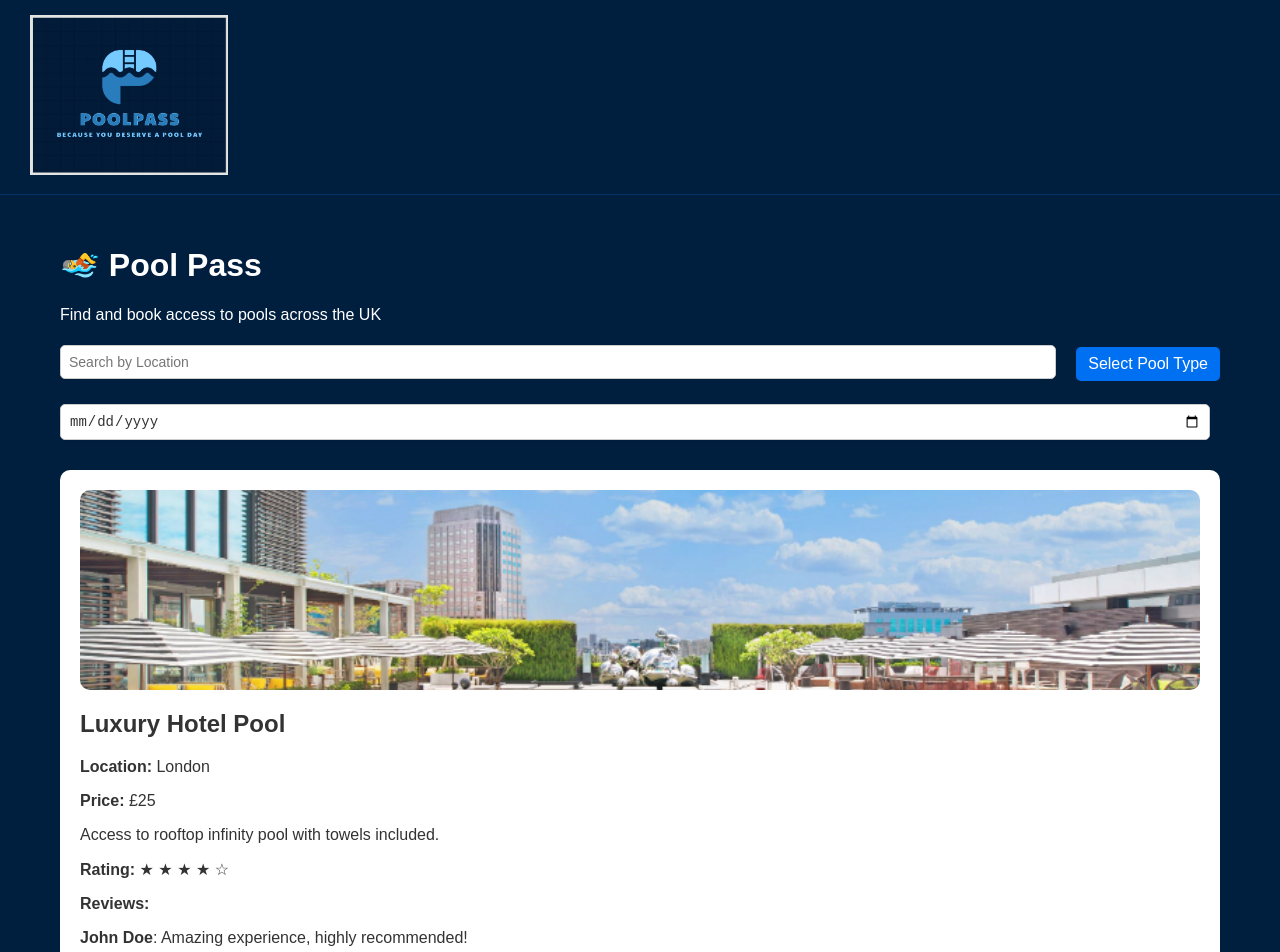
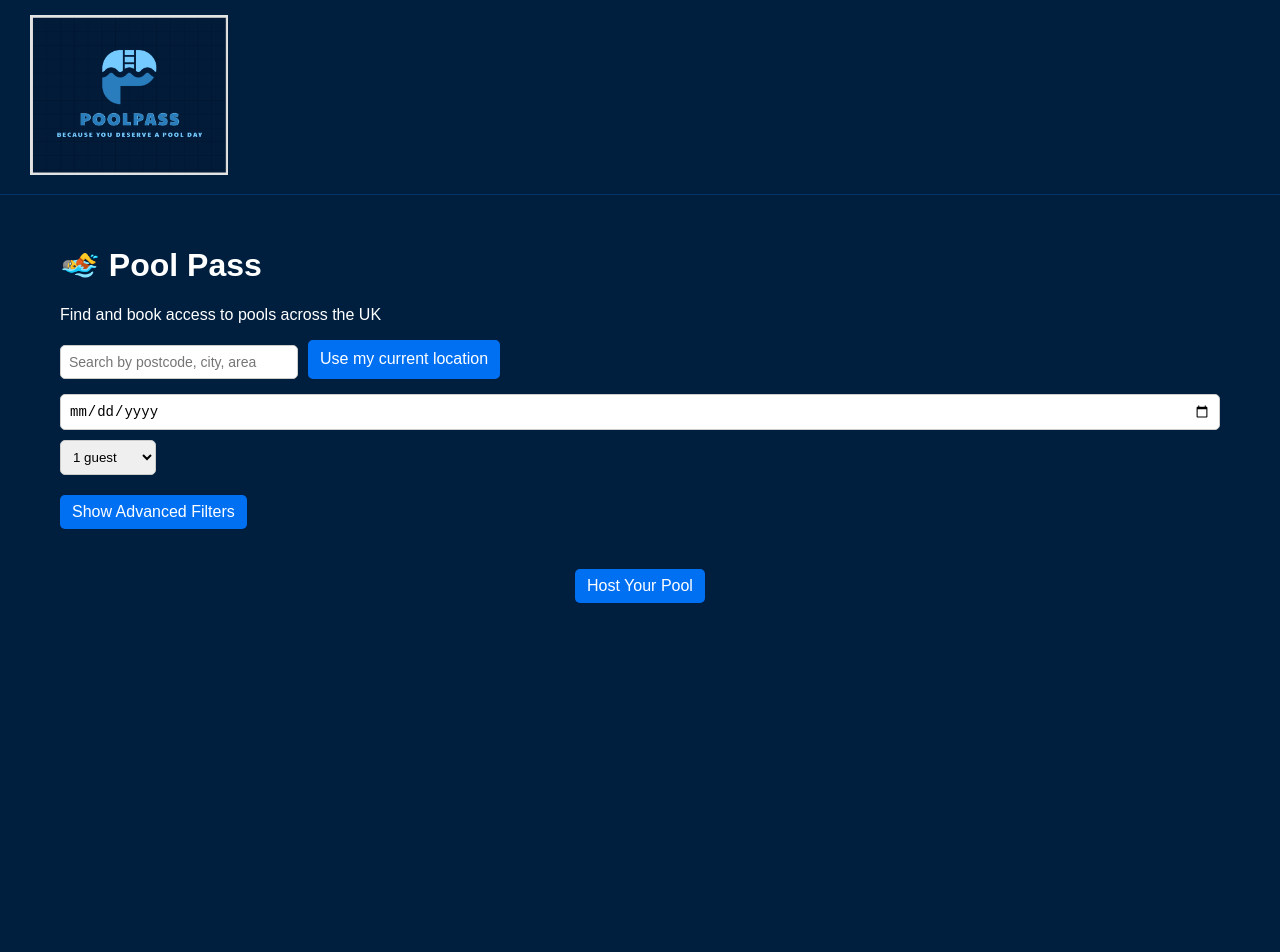
Before and after one commit to SxyWytBoy/PoolPass, a Next.js app: page / in a window 1280 px wide. Shown: the top 952 px of the page. After the commit the page ends 800 px from the top, so only its background shows below. Built offline with nearby package versions, Linux system fonts and the light colour scheme.

Commit message:
Update index.js

```diff
--- a/pages/index.js
+++ b/pages/index.js
@@ -3,97 +3,25 @@ import Link from 'next/link';
 import { useState, useEffect, useRef } from 'react';
 import Image from 'next/image';
 
-const pools = [
-  {
-    id: 1,
-    name: 'Luxury Hotel Pool',
-    location: 'London',
-    price: '£25',
-    description: 'Access to rooftop infinity pool with towels included.',
-    type: 'Hotel Pool',
-    image: '/images/luxury-pool.jpg',
-    availableDates: ['2025-05-15', '2025-05-16'],
-    rating: 4.5,
-    reviews: [
-      { user: 'John Doe', comment: 'Amazing experience, highly recommended!', rating: 5 },
-      { user: 'Jane Smith', comment: 'Lovely pool, but a bit crowded.', rating: 4 },
-    ],
-  },
-  {
-    id: 2,
-    name: 'Countryside B&B Pool',
-    location: 'Somerset',
-    price: '£15',
-    description: 'Peaceful outdoor pool with countryside views.',
-    type: 'Public Pool',
-    image: '/images/countryside-pool.jpeg',
-    availableDates: ['2025-05-14', '2025-05-18'],
-    rating: 3.8,
-    reviews: [
-      { user: 'Alice Brown', comment: 'A relaxing place to unwind!', rating: 4 },
-      { user: 'Bob White', comment: 'Great view, but the pool could be cleaner.', rating: 3 },
-    ],
-  },
-  {
-    id: 3,
-    name: 'City Gym Pool',
-    location: 'Manchester',
-    price: '£10',
-    description: 'Indoor heated pool at modern fitness center.',
-    type: 'Gym Pool',
-    image: '/images/city-gym-pool.jpg',
-    availableDates: ['2025-05-10', '2025-05-12'],
-    rating: 4.2,
-    reviews: [
-      { user: 'Sarah Green', comment: 'Nice pool but a little too small for my liking.', rating: 3 },
-      { user: 'Tom Clark', comment: 'Great for a quick swim after the gym!', rating: 5 },
-    ],
-  },
-];
+const Home = () => {
+  const [search, setSearch] = useState('');
+  const [selectedDate, setSelectedDate] = useState('');
+  const [guests, setGuests] = useState(1);
+  const [showAdvancedFilters, setShowAdvancedFilters] = useState(false);
+  const [userLocation, setUserLocation] = useState('');
 
-export default function Home() {
-  const [search, setSearch] = useState('');
-  const [selectedTypes, setSelectedTypes] = useState([]);
-  const [availableDate, setAvailableDate] = useState('');
-  const [dropdownOpen, setDropdownOpen] = useState(false);
-  const [showMobileFilters, setShowMobileFilters] = useState(false);
-  const dropdownRef = useRef(null);
-
-  const handleTypeChange = (event) => {
-    const value = event.target.value;
-    setSelectedTypes((prev) =>
-      prev.includes(value) ? prev.filter((type) => type !== value) : [...prev, value]
-    );
+  const handleUseMyLocation = () => {
+    if (navigator.geolocation) {
+      navigator.geolocation.getCurrentPosition((position) => {
+        const { latitude, longitude } = position.coords;
+        setUserLocation(`Lat: ${latitude.toFixed(2)}, Lon: ${longitude.toFixed(2)}`);
+      });
+    } else {
+      alert('Geolocation not supported.');
+    }
   };
 
-  useEffect(() => {
-    const handleClickOutside = (event) => {
-      if (dropdownRef.current && !dropdownRef.current.contains(event.target)) {
-        setDropdownOpen(false);
-      }
-    };
-    document.addEventListener('mousedown', handleClickOutside);
-    return () => document.removeEventListener('mousedown', handleClickOutside);
-  }, []);
-
-  const filteredPools = pools.filter((pool) => {
-    const matchesLocation = pool.location.toLowerCase().includes(search.toLowerCase());
-    const matchesType = selectedTypes.length > 0 ? selectedTypes.includes(pool.type) : true;
-    const matchesDate = availableDate ? pool.availableDates.includes(availableDate) : true;
-    return matchesLocation && matchesType && matchesDate;
-  });
-
-  const renderRatingStars = (rating) => {
-    const fullStars = Math.floor(rating);
-    const halfStars = rating % 1 !== 0;
-    let stars = [];
-
-    for (let i = 0; i < fullStars; i++) stars.push('★');
-    if (halfStars) stars.push('☆');
-    while (stars.length < 5) stars.push('☆');
-
-    return stars.join(' ');
-  };
+  const locations = ['London', 'Manchester', 'Somerset', 'Liverpool', 'Bristol'];
 
   const buttonStyle = {
     padding: '8px 12px',
@@ -105,136 +33,140 @@ export default function Home() {
     fontWeight: '500',
   };
 
-  const buttonHoverStyle = {
-    ...buttonStyle,
-    backgroundColor: '#005ac1',
-  };
-
   return (
     <div className="container" style={{ padding: '20px' }}>
       <h1>🏊 Pool Pass</h1>
       <p>Find and book access to pools across the UK</p>
 
-      {/* Mobile Filter Toggle */}
-      <div className="mobile-filter-toggle" style={{ marginBottom: '10px', display: 'none' }}>
-        <button
-          onClick={() => setShowMobileFilters(!showMobileFilters)}
-          style={buttonStyle}
-        >
-          {showMobileFilters ? 'Hide Filters' : 'Show Filters'}
-        </button>
+      {/* ✅ Basic Search Filters */}
+      <div className="basic-filters" style={{ marginBottom: '20px', display: 'flex', flexWrap: 'wrap', gap: '10px' }}>
+        {/* 📍 Location Search */}
+        <div>
+          <input
+            list="location-options"
+            placeholder="Search by postcode, city, area"
+            value={search}
+            onChange={(e) => setSearch(e.target.value)}
+            style={{ padding: '8px', width: '220px', borderRadius: '5px', border: '1px solid #ccc' }}
+          />
+          <datalist id="location-options">
+            {locations.map((loc, idx) => <option key={idx} value={loc} />)}
+          </datalist>
         </div>
 
-      {/* Filters Section */}
-      <div
-        className="filters"
-        style={{
-          marginBottom: '20px',
-          display: showMobileFilters ? 'block' : 'flex',
-          flexWrap: 'wrap',
-          gap: '10px',
-        }}
-      >
+        {/* 📍 Use Current Location */}
+        <button onClick={handleUseMyLocation} style={buttonStyle}>
+          Use my current location
+        </button>
+        {userLocation && <span style={{ marginTop: '8px', fontStyle: 'italic' }}>{userLocation}</span>}
+
+        {/* 📅 Date Picker */}
         <input
-          type="text"
-          placeholder="Search by Location"
-          value={search}
-          onChange={(e) => setSearch(e.target.value)}
-          style={{
-            padding: '8px',
-            width: '300px',
-            borderRadius: '5px',
-            border: '1px solid #ccc',
-            flexGrow: 1,
-          }}
+          type="date"
+          value={selectedDate}
+          onChange={(e) => setSelectedDate(e.target.value)}
+          style={{ padding: '8px', borderRadius: '5px', border: '1px solid #ccc' }}
         />
 
-        {/* Pool Type Filter */}
-        <div style={{ position: 'relative' }} ref={dropdownRef}>
-          <button
-            onClick={() => setDropdownOpen(!dropdownOpen)}
-            style={buttonStyle}
+        {/* 👥 Number of Guests */}
+        <select
+          value={guests}
+          onChange={(e) => setGuests(Number(e.target.value))}
+          style={{ padding: '8px', borderRadius: '5px', border: '1px solid #ccc' }}
         >
-            Select Pool Type
+          {[...Array(10)].map((_, i) => (
+            <option key={i} value={i + 1}>
+              {i + 1} guest{i > 0 ? 's' : ''}
+            </option>
+          ))}
+          <option value="10+">10+</option>
+        </select>
+      </div>
+
+      {/* 🔧 Advanced Filters Toggle */}
+      <button onClick={() => setShowAdvancedFilters(!showAdvancedFilters)} style={{ ...buttonStyle, marginBottom: '10px' }}>
+        {showAdvancedFilters ? 'Hide Advanced Filters' : 'Show Advanced Filters'}
       </button>
-          {dropdownOpen && (
-            <div
-              style={{
-                position: 'absolute',
-                backgroundColor: 'white',
-                boxShadow: '0px 8px 16px rgba(0, 0, 0, 0.2)',
-                zIndex: 1,
-                padding: '10px',
-                borderRadius: '5px',
-                width: '200px',
-              }}
-            >
-              {['Hotel Pool', 'Public Pool', 'Gym Pool', 'Private Pool'].map((type) => (
-                <div key={type} style={{ marginBottom: '10px' }}>
-                  <label htmlFor={type} style={{ cursor: 'pointer', color: '#333' }}>
-                    <input
-                      type="checkbox"
-                      value={type}
-                      checked={selectedTypes.includes(type)}
-                      onChange={handleTypeChange}
-                      id={type}
-                      style={{ marginRight: '10px' }}
-                    />
+
+      {/* 🔧 Advanced Filters Section */}
+      {showAdvancedFilters && (
+        <div style={{ border: '1px solid #ccc', borderRadius: '10px', padding: '15px', marginBottom: '20px' }}>
+          <h3>Advanced Filters</h3>
+
+          {/* ✅ Amenities */}
+          <fieldset>
+            <legend>Amenities</legend>
+            {['Heated pool', 'Hot tub', 'Loungers', 'Towels provided', 'Changing rooms', 'Food/drinks available', 'Wi-Fi', 'Parking'].map((amenity, i) => (
+              <label key={i} style={{ display: 'block', marginBottom: '5px' }}>
+                <input type="checkbox" style={{ marginRight: '8px' }} />
+                {amenity}
+              </label>
+            ))}
+          </fieldset>
+
+          {/* 🏊 Pool Type */}
+          <fieldset>
+            <legend>Pool Type</legend>
+            {['Hotel', 'Private home', 'Airbnb-style', 'Indoor', 'Outdoor'].map((type, i) => (
+              <label key={i} style={{ display: 'block', marginBottom: '5px' }}>
+                <input type="checkbox" style={{ marginRight: '8px' }} />
                 {type}
               </label>
-                </div>
             ))}
+          </fieldset>
+
+          {/* 💷 Price Range */}
+          <fieldset>
+            <legend>Price Range (£)</legend>
+            <input type="number" placeholder="Min" style={{ marginRight: '10px', padding: '5px' }} />
+            <input type="number" placeholder="Max" style={{ padding: '5px' }} />
+          </fieldset>
+
+          {/* 🕒 Time of Day */}
+          <fieldset>
+            <legend>Time of Day</legend>
+            {['Morning', 'Afternoon', 'Evening'].map((slot, i) => (
+              <label key={i} style={{ marginRight: '15px' }}>
+                <input type="radio" name="timeOfDay" style={{ marginRight: '5px' }} />
+                {slot}
+              </label>
+            ))}
+          </fieldset>
+
+          {/* ➕ Add-ons */}
+          <fieldset>
+            <legend>Add-ons</legend>
+            {['Food packages', 'Day beds', 'Alcohol', 'Kids’ area'].map((addon, i) => (
+              <label key={i} style={{ display: 'block', marginBottom: '5px' }}>
+                <input type="checkbox" style={{ marginRight: '8px' }} />
+                {addon}
+              </label>
+            ))}
+          </fieldset>
+
+          {/* ♿ Accessibility */}
+          <fieldset>
+            <legend>Accessibility</legend>
+            {['Wheelchair access', 'Step-free access', 'Baby changing'].map((acc, i) => (
+              <label key={i} style={{ display: 'block', marginBottom: '5px' }}>
+                <input type="checkbox" style={{ marginRight: '8px' }} />
+                {acc}
+              </label>
+            ))}
+          </fieldset>
+
+          {/* 🐶 Pet-Friendly */}
+          <fieldset>
+            <legend>Pet-Friendly</legend>
+            <label>
+              <input type="checkbox" style={{ marginRight: '8px' }} />
+              Show pet-friendly pools only
+            </label>
+          </fieldset>
         </div>
       )}
-        </div>
 
-        {/* Date Picker */}
-        <input
-          type="date"
-          value={availableDate}
-          onChange={(e) => setAvailableDate(e.target.value)}
-          style={{
-            padding: '8px',
-            borderRadius: '5px',
-            border: '1px solid #ccc',
-          }}
-        />
-      </div>
-
-      {/* Display Pools */}
-      <div>
-        {filteredPools.map((pool) => (
-          <div key={pool.id} className="card" style={{ marginBottom: '20px' }}>
-            <div style={{ position: 'relative', width: '100%', height: '200px', marginBottom: '15px' }}>
-              <Image
-                src={pool.image}
-                alt={pool.name}
-                layout="fill"
-                objectFit="cover"
-                style={{ borderRadius: '10px' }}
-              />
-            </div>
-            <h2>{pool.name}</h2>
-            <p><strong>Location:</strong> {pool.location}</p>
-            <p><strong>Price:</strong> {pool.price}</p>
-            <p>{pool.description}</p>
-            <p><strong>Rating:</strong> {renderRatingStars(pool.rating)}</p>
-            <div>
-              <strong>Reviews:</strong>
-              {pool.reviews.map((review, index) => (
-                <div key={index} style={{ marginBottom: '10px' }}>
-                  <p><strong>{review.user}</strong>: {review.comment}</p>
-                  <p>{renderRatingStars(review.rating)}</p>
-                </div>
-              ))}
-            </div>
-            <Link href={`/pool/${pool.id}`}>
-              <button style={{ ...buttonStyle, marginTop: '10px' }}>View Details</button>
-            </Link>
-          </div>
-        ))}
-      </div>
-
+      {/* Example Button: Replace this with filtered pool results logic */}
       <div style={{ marginTop: '30px', textAlign: 'center' }}>
         <Link href="/host">
           <button style={buttonStyle}>Host Your Pool</button>
@@ -243,12 +175,8 @@ export default function Home() {
 
       <style jsx>{`
         @media (max-width: 768px) {
-          .filters {
-            display: ${showMobileFilters ? 'block' : 'none'};
-          }
-
-          .mobile-filter-toggle {
-            display: block;
+          .basic-filters {
+            flex-direction: column;
           }
 
           button:hover {
@@ -258,4 +186,6 @@ export default function Home() {
       `}</style>
     </div>
   );
-}
+};
+
+export default Home;
```
Lines whose indentation alone changed are shown as unchanged.
